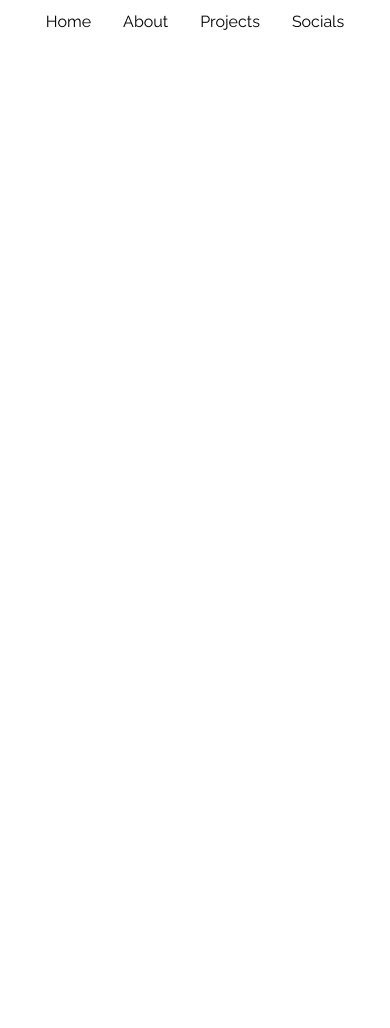
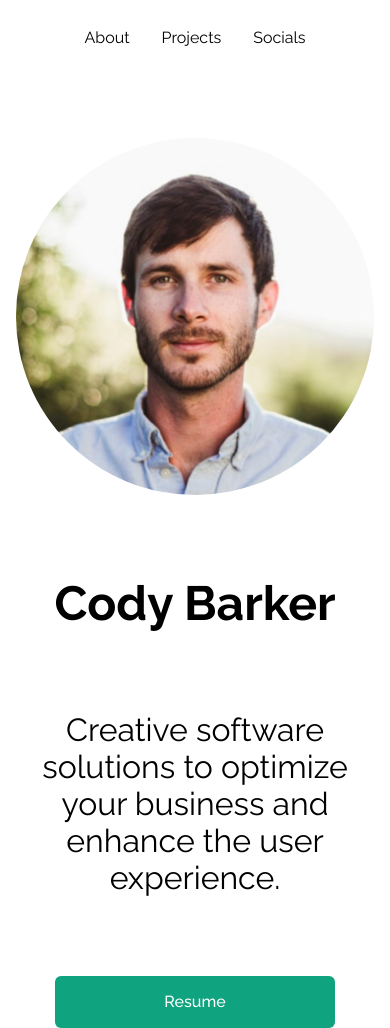
Before and after one commit to cody-barker/portfolio-site-v2, a React (Create React App) app: page / in a window 390 px wide. Before the commit the page ends 844 px from the top, so only its background shows below. Built offline with nearby package versions, Linux system fonts and the light colour scheme.

Commit message:
style header and add media queries

```diff
--- a/src/Components/Header.js
+++ b/src/Components/Header.js
@@ -1,6 +1,23 @@
 function Header() {
-  return;
-  <header className="header"></header>;
+  return (
+    <div className="header__container">
+      <header className="header">
+        <img
+          className="header__image"
+          alt="developer headshot"
+          src="/assets/headshot-full-res.png"
+        />
+        <div className="header__content">
+          <h1 className="header__title">Cody Barker</h1>
+          <p className="header__text">
+            Creative software solutions to optimize your business and enhance
+            the user experience.
+          </p>
+          <button className="header__button">Resume</button>
+        </div>
+      </header>
+    </div>
+  );
 }
 
 export default Header;
--- a/src/Components/NavBar.js
+++ b/src/Components/NavBar.js
@@ -4,11 +4,6 @@ function NavBar() {
   return (
     <nav className="nav">
       <ul className="nav__list">
-        <li className="nav__item">
-          <NavLink to="/" className="nav__link">
-            Home
-          </NavLink>
-        </li>
         <li className="nav__item">
           <NavLink to="#about" className="nav__link">
             About
--- a/src/Styles/App.css
+++ b/src/Styles/App.css
@@ -1,24 +1,29 @@
 @import url("https://fonts.googleapis.com/css2?family=Raleway:ital,wght@0,100..900;1,100..900&display=swap");
 
 :root {
-  --color-1: black;
-  --color-2: white;
+  --color-1: white;
+  --color-2: black;
   --color-3: #10a37f;
 }
 
 .app {
   height: 100svh;
-  font-family: "Raleway", sans-serif;
+  padding: 1em;
 }
 
 * {
   box-sizing: border-box;
   padding: 0;
   margin: 0;
+  font-family: "Raleway", sans-serif;
 }
 
 body {
-  color: var(--color-1);
+  color: var(--color-2);
+}
+
+h1 {
+  font-size: 3rem;
 }
 
 /* NavBar */
@@ -29,7 +34,7 @@ body {
   display: flex;
   align-items: center;
   justify-content: center;
-  background-color: var(--color-2);
+  background-color: var(--color-1);
 }
 
 .nav__list {
@@ -41,11 +46,11 @@ body {
 
 .nav__link {
   text-decoration: none;
-  color: var(--color-1);
+  color: var(--color-2);
 }
 
 .nav__link:visited {
-  color: var(--color-1);
+  color: var(--color-2);
 }
 
 .nav__link:active,
@@ -55,6 +60,65 @@ body {
 
 /* Header */
 
+.header__container {
+  display: flex;
+  justify-content: center;
+  align-items: center;
+}
+
 .header {
-  height: 95svh;
+  height: 800px;
+  max-width: 1200px;
+  display: flex;
+  flex-direction: row;
+  justify-content: space-around;
+  align-items: center;
+  gap: 2em;
 }
+
+.header__image {
+  width: clamp(50px, 100%, 500px);
+  border-radius: 50%;
+}
+
+.header__content {
+  max-width: 500px;
+  display: flex;
+  flex-direction: column;
+  flex-wrap: wrap;
+  gap: 5em;
+  justify-content: center;
+  align-items: center;
+  text-align: center;
+}
+
+.header__text {
+  font-size: 2rem;
+}
+
+.header__button {
+  height: 52px;
+  min-width: 280px;
+  padding: 0.25em 1em;
+  flex-shrink: 1; /* Allows button to shrink if necessary */
+  background-color: var(--color-3);
+  color: var(--color-1);
+  border: none;
+  border-radius: 6px;
+  font-size: 1rem;
+  font-weight: 500;
+}
+
+/* Media Queries */
+
+@media (max-width: 1100px) {
+  .header {
+    margin-top: 5rem;
+    flex-direction: column;
+    gap: 5rem; /* Stack the image and content in a column */
+  }
+
+  .header__content {
+    gap: 5rem;
+  }
+}
```
Also changed, not shown: public/assets/headshot-full-res.png (added), public/assets/headshot-thumbnail.jpg (deleted).
